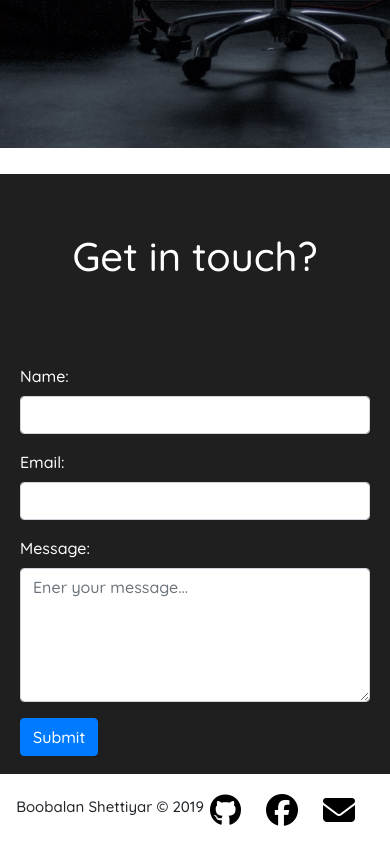
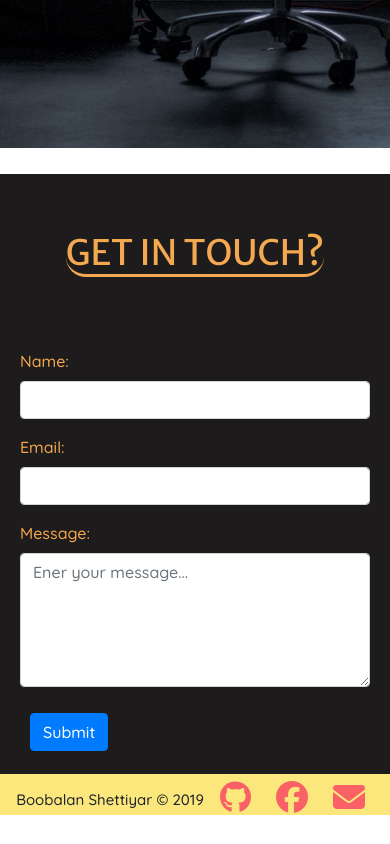
Before and after one commit to thepasterover/pasterover, a plain HTML site: page index.html in a window 390 px wide. Shown: the part 696-1540 px from the top of the page. After the commit the page ends 1511 px from the top, so only its background shows below. Drawn offline with nearby package versions, Linux system fonts and the light colour scheme.

Commit message:
Update style.css

```diff
--- a/style.css
+++ b/style.css
@@ -54,6 +54,7 @@ body {
     background-image: url("img/bg-img1.jpg")
 }
 
+
 .caption{
     width: 100%;
     max-width: 100%;
@@ -77,8 +78,12 @@ body {
     text-shadow: .1rem .1rem .5rem black;
 }
 
+.caption button{
+    margin-top: 15px;
+    color: #fff;
+}
 
-
+/*--- Work section --- */
 
 .flex-pro {
     display: flex;
@@ -109,13 +114,15 @@ body {
     max-width: 100%;
 }
 
+/* --- Contact Form --- */
+
 #contact{
     width: 100%;
     max-width: 100%;
     height: 600px;
     position: relative;
-    background: rgb(32, 31, 31);
-    color: #fff;
+    background:#1D1B1B;
+    color: #F4A950;
     padding: 20px;
 }
 
@@ -128,28 +135,26 @@ body {
     justify-content: space-around;
 }
 
-/* #contact h1{
-    position: absolute;
-    top: 20%;
-    left: 35%;
-    font-size: 4rem;
+.flex-form h1{
+    font-family: 'Merriweather Sans', sans-serif;
+    font-size: 50px;
+    text-transform: uppercase;
+    border-bottom: #F4A950 solid;
+    border-radius: 20px;
 }
 
-#contact form{
-    position: absolute;
-    top: 40%;
-    left: 38%;
-} */
+/* --- Social Media Panel --- */
 
 .social-media{
-    height: 60px;
     width: 100%;
     max-width: 100%;
+    height: auto;
+    background-color: #FCE77D;
 }
 
 .social-media i{
     padding-right: 25px;
-    padding-top: 10px;
+    padding-top: 7px;
     /* display: flexbox;
     justify-content: flex-end;
     float: right;
@@ -157,14 +162,13 @@ body {
 }
 
 .social-media a{
-    color: #000;
+    color: #F96167;
 }
 
 .flex-social{
     display: flex;
     flex-direction: row;
     justify-content: flex-end;
-    margin: 10px;
 }
 
 .flex-social h6{
@@ -173,15 +177,11 @@ body {
     align-items: center;
     width: 100%;
     max-width: 100%;
-    padding-top:10px;
+    padding-top:12px;
     font-size: 20px;
 }
 
-/* .social-media h6{
-    position: absolute;
-    margin: 1rem 0rem 0rem 35rem;
-} */
-
+/* --- Media Queries --- */
 @media only screen and (max-width: 600px) {
     .caption h1{
         font-size: 40px;
@@ -189,6 +189,10 @@ body {
 
     .caption h3{
         font-size: 18px;
+    }
+
+    .caption h1, h3, button{
+        margin: 10px;
     }
     #work img{
         position: relative;
@@ -201,6 +205,12 @@ body {
     .pro-sub{
         font-size: 20px;
     }
+    .flex-form h1, h6{
+        margin: 5px;
+    }
+    .flex-form h1{
+        font-size: 35px;
+    }
     .flex-social h6{
         font-size: 15px;
     }
```
